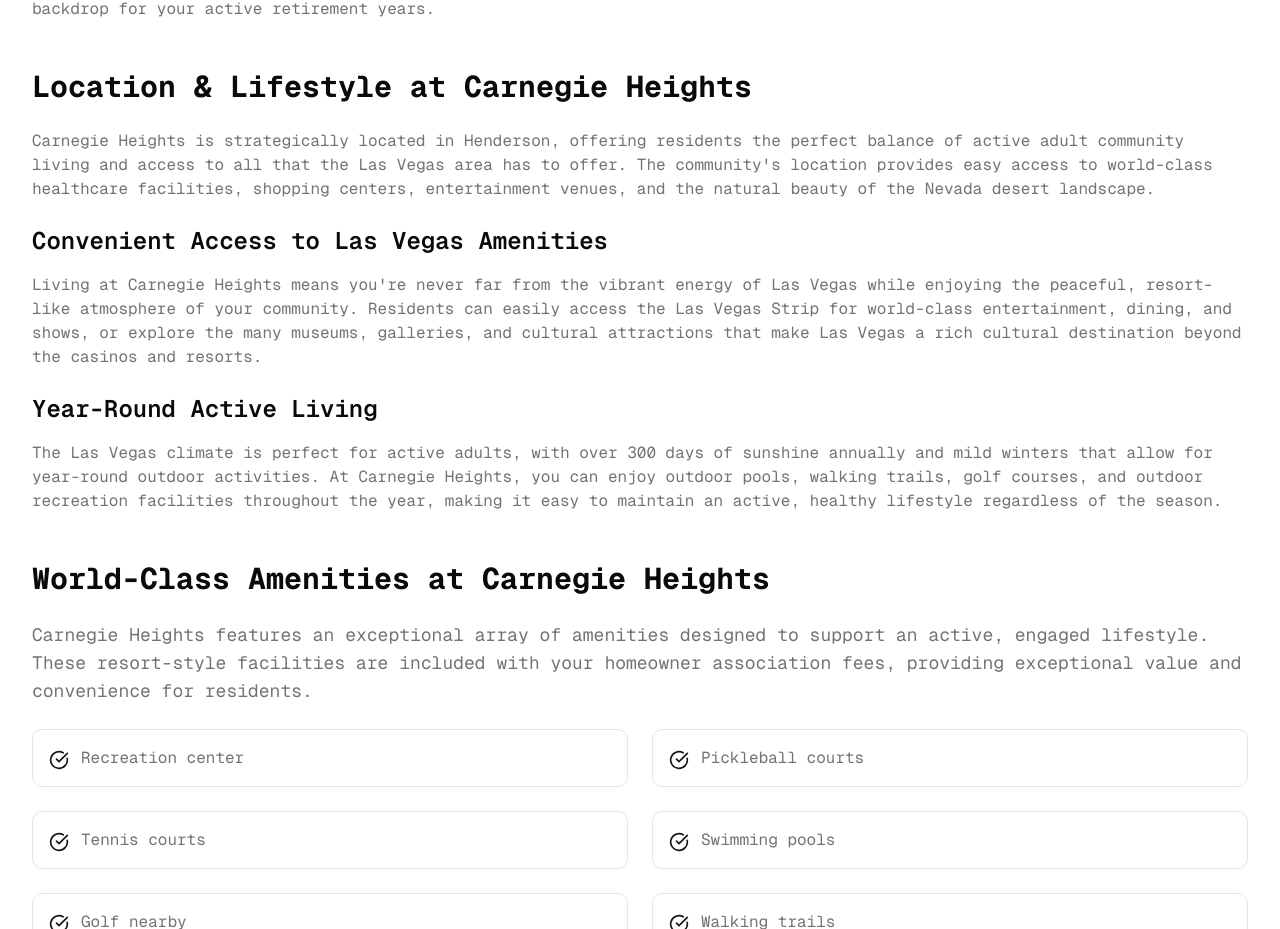
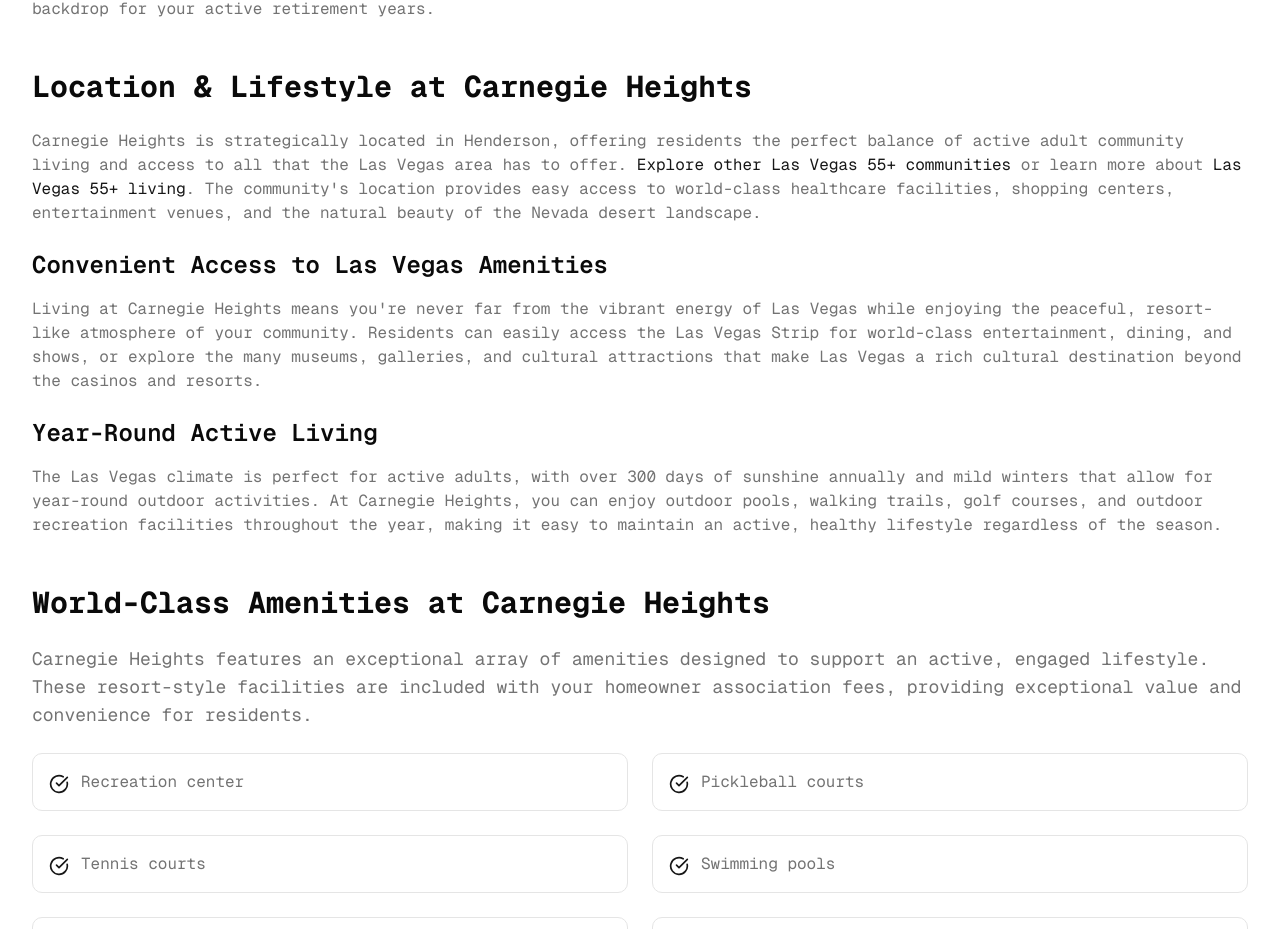
Before and after one commit to LetMeHelpYouREALTY/vegas55plushomes.com, a Next.js app: page /communities/carnegie-heights in a window 1280 px wide. Shown: the part 1774-2703 px from the top of the page. Built offline with nearby package versions, Linux system fonts and the light colour scheme.

Commit message:
Complete internal linking: Fix typos and add community/guide page links

```diff
--- a/app/communities/[slug]/page.tsx
+++ b/app/communities/[slug]/page.tsx
@@ -101,7 +101,7 @@ export default async function CommunityPage({
           <h2 className="text-3xl font-bold mb-6">Location & Lifestyle at {community.name}</h2>
           <div className="prose prose-lg max-w-none text-muted-foreground space-y-4">
             <p>
-              {community.name} is strategically located in {community.city}, offering residents the perfect balance of active adult community living and access to all that the Las Vegas area has to offer. The community's location provides easy access to world-class healthcare facilities, shopping centers, entertainment venues, and the natural beauty of the Nevada desert landscape.
+              {community.name} is strategically located in {community.city}, offering residents the perfect balance of active adult community living and access to all that the Las Vegas area has to offer. <Link href="/communities" className="text-primary hover:underline">Explore other Las Vegas 55+ communities</Link> or learn more about <Link href="/las-vegas-55-guide" className="text-primary hover:underline">Las Vegas 55+ living</Link>. The community's location provides easy access to world-class healthcare facilities, shopping centers, entertainment venues, and the natural beauty of the Nevada desert landscape.
             </p>
             <h3 className="text-2xl font-semibold text-foreground mt-6 mb-4">Convenient Access to Las Vegas Amenities</h3>
             <p>
--- a/app/las-vegas-55-guide/overview/page.tsx
+++ b/app/las-vegas-55-guide/overview/page.tsx
@@ -67,7 +67,7 @@ export default function OverviewPage() {
                 <Trophy className="h-6 w-6 text-primary mb-3" />
                 <h3 className="text-xl font-semibold mb-3">Amenities That Match Your Interests</h3>
                 <p>
-                  Look for communities with amenities that align with your lifestyle priorities. Golf enthusiasts will appreciate championship nearcourses, while fitness-focused residents might prioritize state-of-the-art gym facilities. Social butterflies should consider communities with active club scenes and busy event calendars. Make sure amenities you care about are truly accessible and included in your fees.
+                  Look for communities with amenities that align with your lifestyle priorities. Golf enthusiasts will appreciate championship courses, while fitness-focused residents might prioritize state-of-the-art gym facilities. Social butterflies should consider communities with active club scenes and busy event calendars. Discover <Link href="/las-vegas-55-guide/top-10-gated" className="text-primary hover:underline">gated communities</Link> and <Link href="/las-vegas-55-guide/top-10-pickleball" className="text-primary hover:underline">communities with pickleball courts</Link> to match your interests. Make sure amenities you care about are truly accessible and included in your fees.
                 </p>
               </div>
               <div className="p-6 rounded-lg border bg-card">
```
